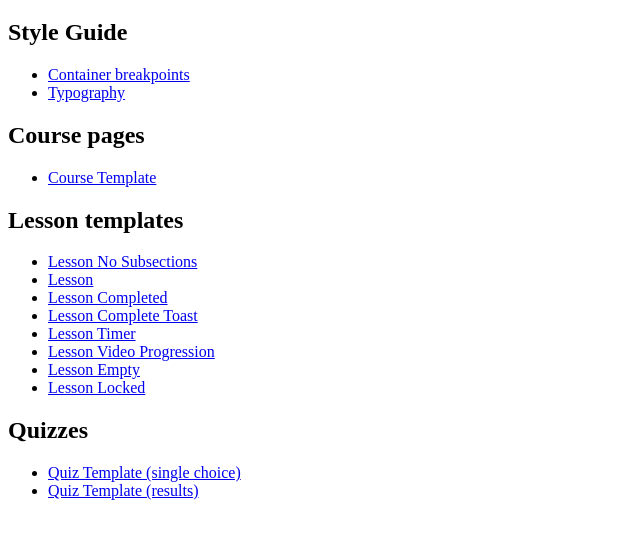
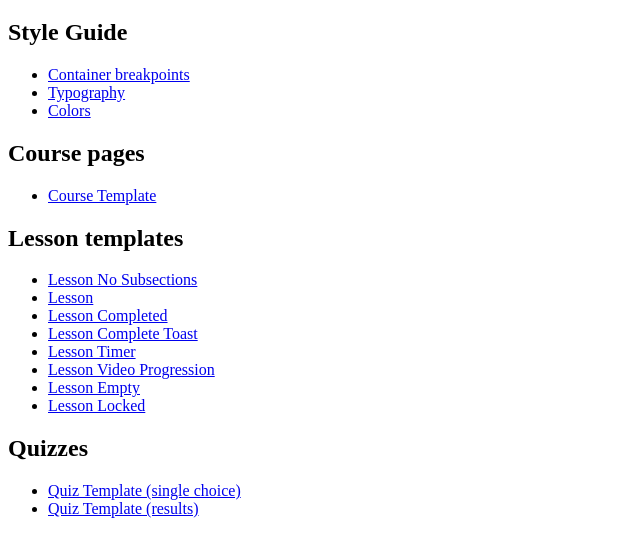
Before and after one commit to marioy47/learndash-template-draft, a website: page src/index.html in a window 1280 px wide. Shown: the part 61-618 px from the top of the page, without its empty margins (0-640 px from the left). Drawn offline with nearby package versions, Linux system fonts and the light colour scheme; files that its build step writes are made by us from their sources.

Commit message:
Adding color variables

```diff
--- a/src/index.html
+++ b/src/index.html
@@ -18,6 +18,9 @@
 			</li>
 			<li>
 				<a href="html/styleguide/typography.html">Typography</a>
+			</li>
+			<li>
+				<a href="html/styleguide/colors.html">Colors</a>
 			</li>
 		</ul>
 
--- a/src/scss/tools/_variables.scss
+++ b/src/scss/tools/_variables.scss
@@ -7,6 +7,20 @@ $break-desktop-lg: 1440px;
 
 // CSS Variables.
 :root {
+	/** Colors **/
+	--ld-color-primary: #3259eb;
+	--ld-color-secondary: #ffd057;
+	--ld-color-tertiary: #479bf8;
+	--ld-color-success: #57ce95;
+	--ld-color-error: #f3695c;
+	--ld-color-dark: #0e0e2c;
+	--ld-color-body: #4a4a68;
+	--ld-color-subtitle: #8c8ca1;
+	--ld-color-contrast: #dce1e8;
+	--ld-color-light-1: #f3f8ff;
+	--ld-color-light-2: #f7f9fc;
+	--ld-color-white: #ffffff;
+
 	/** Typography **/
 	--ld-font-family: inter, -apple-system, roboto, ubuntu, sans-serif;
 	--ld-font-size: calc(0.875rem + ((1vw - 0.4rem) * 0.25));
@@ -18,7 +32,7 @@ $break-desktop-lg: 1440px;
 	--ld-h1-spacing: -2%;
 	--ld-h1-height: 1.2;
 
-	--ld-h2-size: calc(1.5rem + ((1vw - 0.4rem) * 2)); // from 1.4 to 2.5rem
+	--ld-h2-size: calc(1.5rem + ((1vw - 0.4rem) * 2)); // from 1.5 to 2.5rem
 	--ld-h2-weight: bold;
 	--ld-h2-spacing: -2%;
 	--ld-h2-height: 1.2;
```
Also changed, not shown: src/html/styleguide/colors.html (added, +35 -0 lines).
